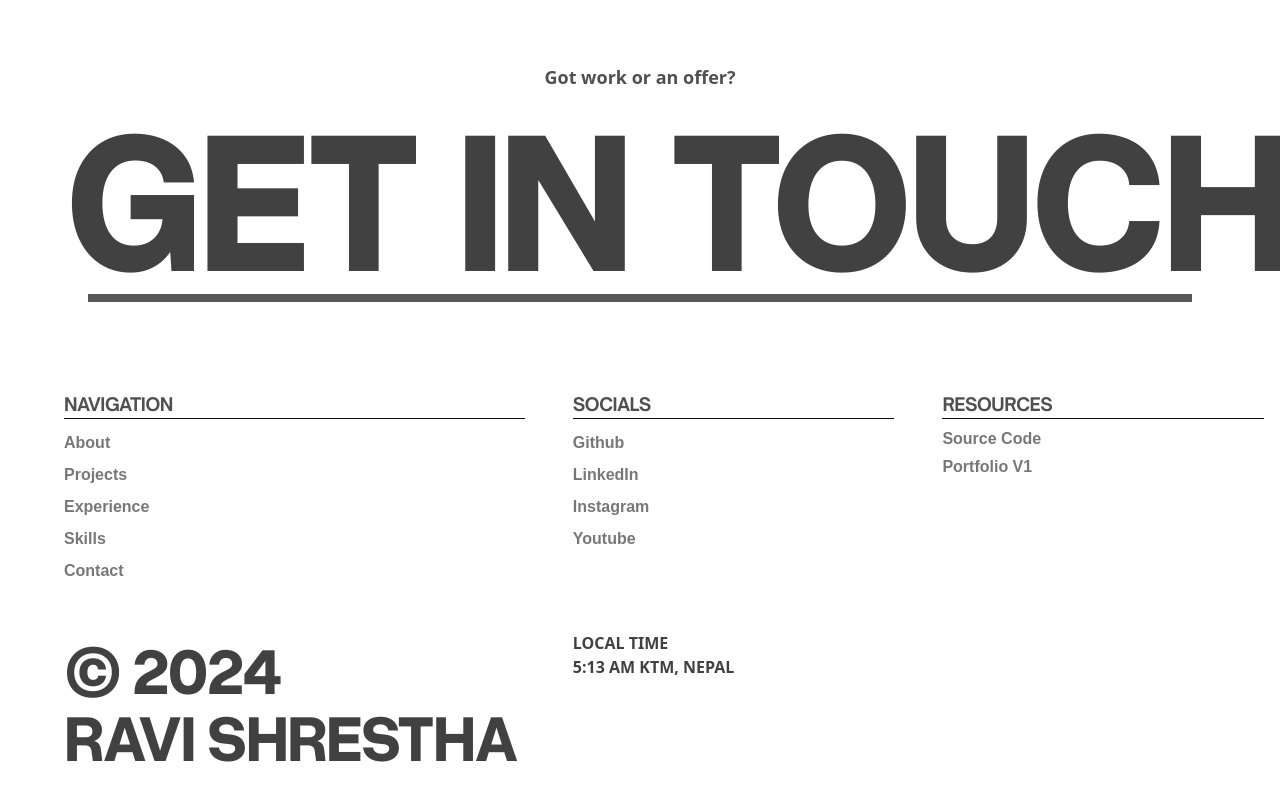
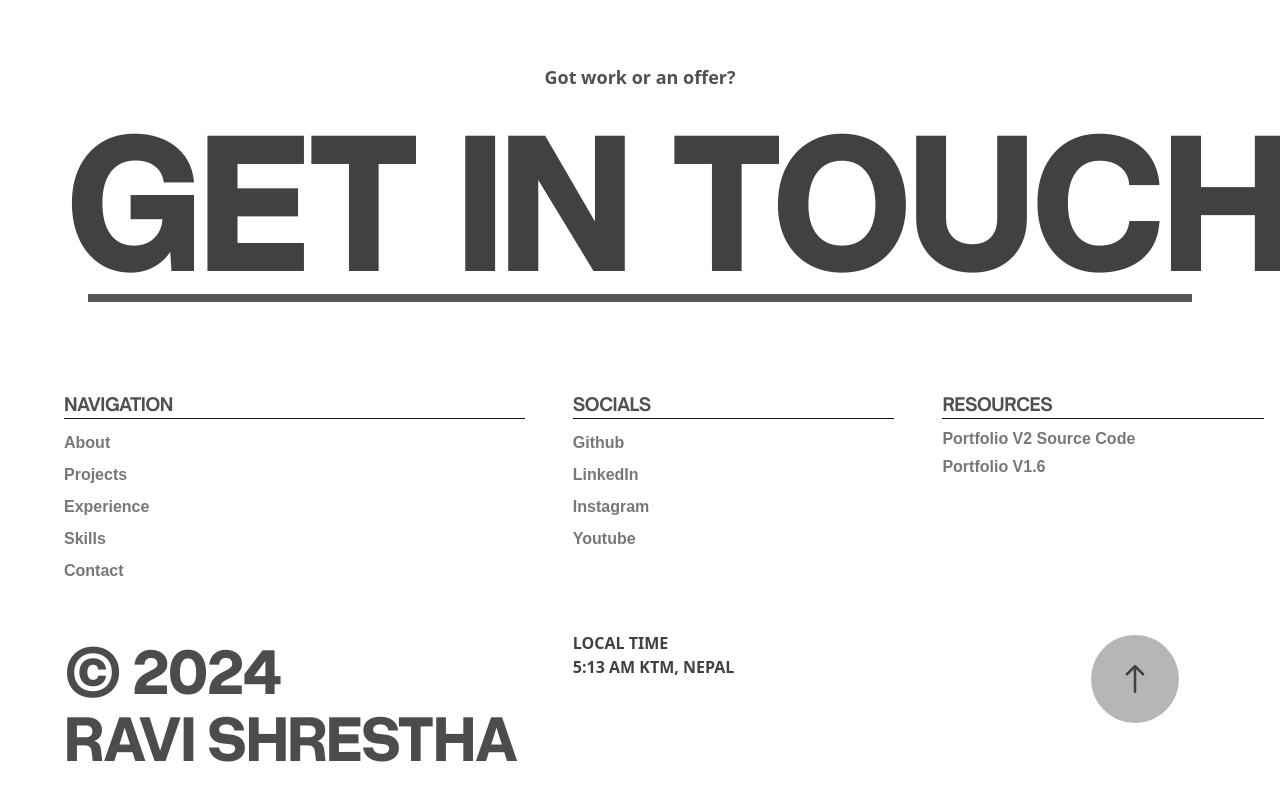
Before and after one commit to stharavi01/react-portfolio, a React (Vite) app: page / in a window 1280 px wide. Shown: the part 3963-4763 px from the top of the page. Built offline with nearby package versions, Linux system fonts and the light colour scheme.

Commit message:
complete skills section

```diff
--- a/src/components/Contact.jsx
+++ b/src/components/Contact.jsx
@@ -1,9 +1,12 @@
 import { links, socials } from "../../data";
 import LocalTime from "../utility/LocalTime";
+import { IoIosArrowRoundUp } from "react-icons/io";
 
 const Contact = () => {
 	return (
-		<section className="h-screen w-full relative pt-7 px-16 text-darkGray mt-24">
+		<section
+			id="contact"
+			className="h-screen w-full relative pt-7 px-16 text-darkGray mt-24">
 			{/* Heading */}
 			<div className="heading-container ">
 				<p className="text-center text-lg font-bold text-darkGray leading-none">
@@ -28,7 +31,7 @@ const Contact = () => {
 					</p>
 					<div className="flex flex-col mt-2 font-bold font-MontrealMedium text-darkWhite">
 						{links.map((link) => (
-							<a href={link.hash} className="my-[4px]" target="_blank">
+							<a href={link.hash} className="my-[4px]">
 								{link.name}
 							</a>
 						))}
@@ -57,25 +60,37 @@ const Contact = () => {
 							<a
 								href="https://github.com/stharavi01/react-portfolio.git"
 								target="_blank">
-								Source Code
+								Portfolio V2 Source Code
 							</a>
 							<a
 								href="https://stharaviportfolio.netlify.app"
 								className="my-[4px]"
 								target="_blank">
-								Portfolio V1
+								Portfolio V1.6
 							</a>
 						</div>
 					</div>
 				</div>
-				{/* Branding */}
-				<div className="text-[4.2rem] font-OverusedGrotesk-Bold text-lightBlack opacity-85 leading-none tracking-tight flex flex-col text-left uppercase ">
+
+				{/* Bottom Left grid*/}
+				<div className="text-[4.2rem] font-OverusedGrotesk-Bold text-lightBlack opacity-80 leading-none tracking-tight flex flex-col text-left uppercase ">
 					<p> &copy; {new Date().getFullYear()}</p>
 					<p>Ravi Shrestha</p>
 				</div>
-				<div className="text-base font-bold text-lightBlack opacity-85 leading-none tracking-normal flex flex-col text-left uppercase">
-					<p className="mb-2">Local Time</p>
-					<LocalTime />
+
+				{/* Bottom Right grid*/}
+				<div className="text-base font-bold text-lightBlack opacity-85 leading-none tracking-normal  text-left uppercase grid grid-cols-2">
+					<div className="flex flex-col">
+						<p className="mb-2">Local Time</p>
+						<LocalTime />
+					</div>
+					<div className="mx-auto flex relative">
+						<div className="bg-lightWhite rounded-full w-[5.5rem] h-[5.5rem] absolute flex justify-center items-center hover:bg-darkWhite transform hover:scale-105 transition-all">
+							<a href="#about">
+								<IoIosArrowRoundUp size={50} />
+							</a>
+						</div>
+					</div>
 				</div>
 			</div>
 		</section>
--- a/src/components/Home.jsx
+++ b/src/components/Home.jsx
@@ -9,7 +9,9 @@ const Home = () => {
 	return (
 		<>
 			<Navbar />
-			<section className="h-screen w-full relative pt-7 px-10 bg-black text-darkWhite">
+			<section
+				id="about"
+				className="h-screen w-full relative pt-7 px-10 bg-black text-darkWhite">
 				<div className="heading-container ">
 					<div className="text-[18.5rem] font-BebasNeue tracking-[-0.4rem]  leading-none flex flex-col">
 						<div>
--- a/src/components/Skills.jsx
+++ b/src/components/Skills.jsx
@@ -1,6 +1,6 @@
 const Skills = () => {
 	return (
-		<section id="projects" className="w-full h-screen bg-lightBlack">
+		<section id="skills" className="w-full h-screen bg-lightBlack">
 			<div className="">
 				<div className="border-b-2 border-white mx-10 border-opacity-70"></div>
 				<p className="uppercase py-12 mx-16 font-MontrealBold font-light  text-lightWhite text-[3rem]">
--- a/src/index.css
+++ b/src/index.css
@@ -58,3 +58,7 @@
 .text-hover {
 	@apply hover:text-lightWhite transition-colors duration-300;
 }
+
+html {
+	scroll-behavior: smooth;
+}
```
